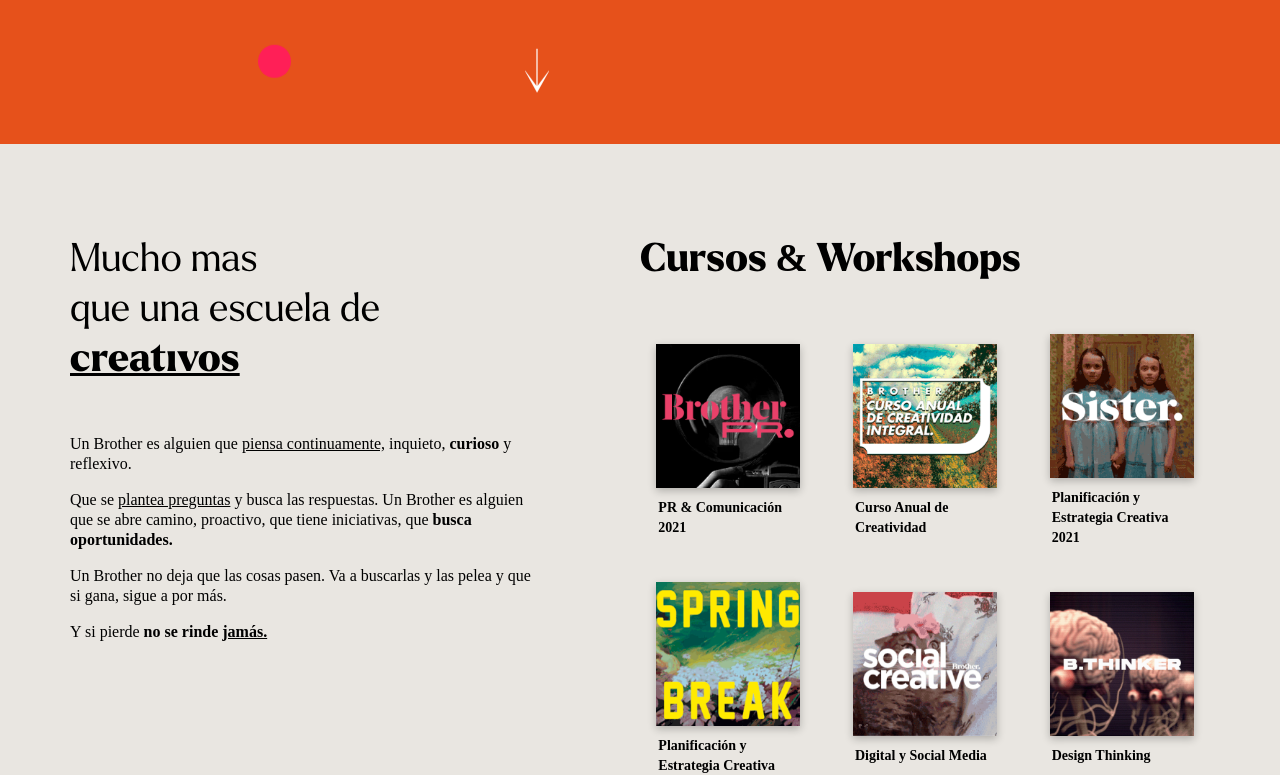
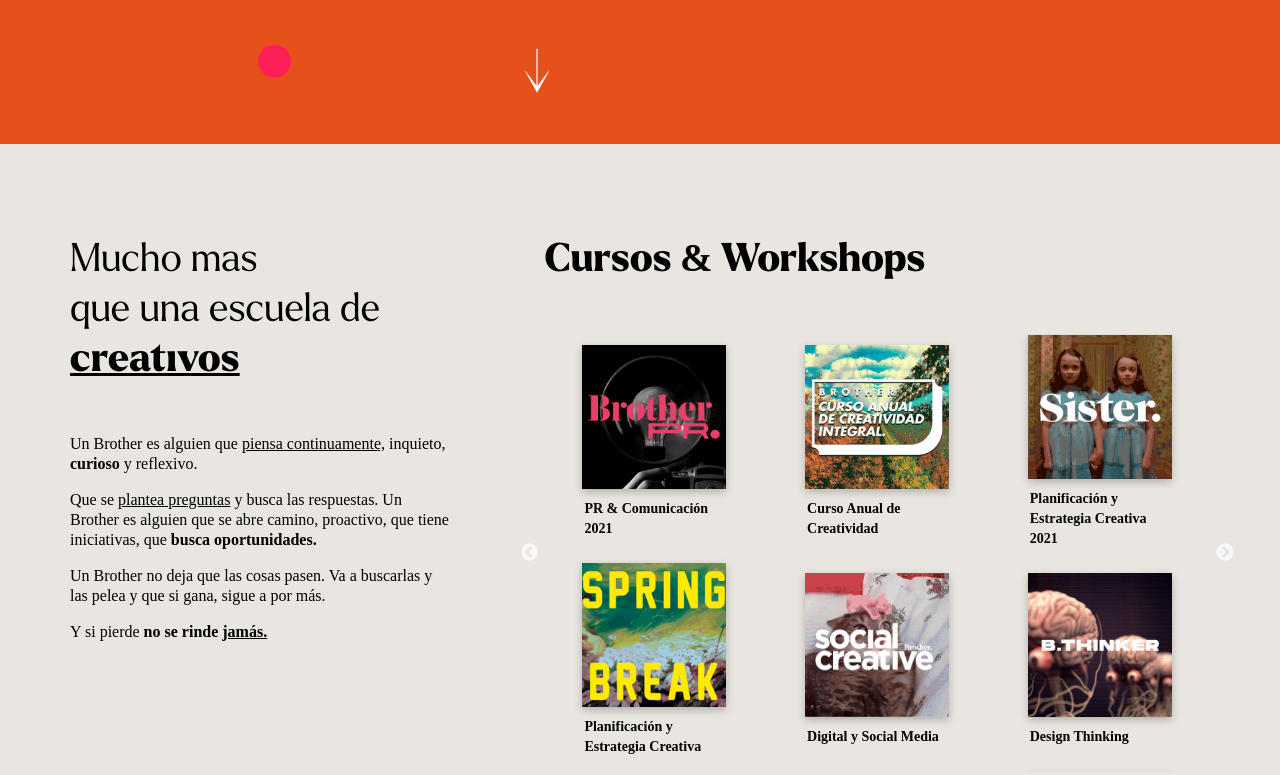
Before and after one commit to juanpedroarmella/codingco-challenge, a Next.js app: page / in a window 1280 px wide. Shown: the part 656-1431 px from the top of the page. Built offline with nearby package versions, Linux system fonts and the light colour scheme; a web font is replaced by a local one.

Commit message:
feat(first-section): carousel added

```diff
--- /dev/null
+++ b/src/components/course-list/components/CarouselDeskop.tsx
@@ -0,0 +1,69 @@
+import Box from '@mui/material/Box'
+import { styled } from '@mui/material/styles'
+import Product from './Product'
+import Slider from 'react-slick'
+import 'slick-carousel/slick/slick.css'
+import 'slick-carousel/slick/slick-theme.css'
+import data from '../data/products'
+import { useMemo } from 'react'
+
+const CarouselContainer = styled(Box)(({ theme }) => {
+  return {
+    display: 'grid',
+    gridTemplateColumns: 'repeat(3,1fr)',
+    justifyItems: 'center',
+    alignItems: 'center',
+    gap: '5px'
+  }
+})
+
+export default function CarouselDesktop (): JSX.Element {
+  const slides = useMemo(() => {
+    const arr = []
+    for (let i = 0; i < data.length; i += 3) {
+      arr.push(
+        <Box key={i}>
+          <CarouselContainer>
+            <Product
+              title={data[i].title}
+              img={data[i].img}
+              alt={data[i].alt}
+              places={data[i].places}
+              type={data[i].type}
+            />
+            {data[i + 1] !== undefined
+              ? (
+                <Product
+                  title={data[i + 1].title}
+                  img={data[i + 1].img}
+                  alt={data[i + 1].alt}
+                  places={data[i + 1].places}
+                  type={data[i + 1].type}
+                />
+                )
+              : null}
+
+            {data[i + 2] !== undefined
+              ? (
+                <Product
+                  title={data[i + 2].title}
+                  img={data[i + 2].img}
+                  alt={data[i + 2].alt}
+                  places={data[i + 2].places}
+                  type={data[i + 2].type}
+                />
+                )
+              : null}
+          </CarouselContainer>
+        </Box>
+      )
+    }
+    return arr
+  }, [])
+
+  return (
+    <Slider arrows vertical infinite rows={2} slidesToScroll={1}>
+      {slides}
+    </Slider>
+  )
+}
--- /dev/null
+++ b/src/components/course-list/components/CarouselMobile.tsx
@@ -0,0 +1,57 @@
+import Box from '@mui/material/Box'
+import { styled } from '@mui/material/styles'
+import Product from './Product'
+import Slider from 'react-slick'
+import 'slick-carousel/slick/slick.css'
+import 'slick-carousel/slick/slick-theme.css'
+import data from '../data/products'
+import { useMemo } from 'react'
+
+const CarouselContainer = styled(Box)(({ theme }) => {
+  return {
+    display: 'grid',
+    gridTemplateColumns: 'repeat(2,1fr)',
+    justifyItems: 'center',
+    alignItems: 'center',
+    gap: '0'
+  }
+})
+
+export default function CarouselMobile (): JSX.Element {
+  const slides = useMemo(() => {
+    const arr = []
+    for (let i = 0; i < data.length; i += 2) {
+      arr.push(
+        <Box key={i}>
+          <CarouselContainer>
+            <Product
+              title={data[i].title}
+              img={data[i].img}
+              alt={data[i].alt}
+              places={data[i].places}
+              type={data[i].type}
+            />
+            {data[i + 1] !== undefined
+              ? (
+                <Product
+                  title={data[i + 1].title}
+                  img={data[i + 1].img}
+                  alt={data[i + 1].alt}
+                  places={data[i + 1].places}
+                  type={data[i + 1].type}
+                />
+                )
+              : null}
+          </CarouselContainer>
+        </Box>
+      )
+    }
+    return arr
+  }, [])
+
+  return (
+    <Slider arrows vertical infinite rows={1} slidesToScroll={1}>
+      {slides}
+    </Slider>
+  )
+}
--- a/src/components/course-list/components/CoursesAndWorkshops.tsx
+++ b/src/components/course-list/components/CoursesAndWorkshops.tsx
@@ -1,6 +1,8 @@
 import Box from '@mui/material/Box'
 import { styled } from '@mui/material/styles'
-import Product from './Product'
+import { useMediaQuery, useTheme } from '@mui/material'
+import CarouselDesktop from './CarouselDeskop'
+import CarouselMobile from './CarouselMobile'
 
 const MainContainer = styled(Box)(({ theme }) => {
   return {
@@ -20,67 +22,13 @@ const Title = styled('h3')(({ theme }) => {
   }
 })
 
-const CarouselContainer = styled(Box)(({ theme }) => {
-  return {
-    display: 'grid',
-    gridTemplateColumns: 'repeat(3, 1fr)',
-    justifyItems: 'center',
-    alignItems: 'center',
-    gap: '20px',
-    [theme.breakpoints.down('md')]: {
-      gap: '5px'
-    },
-    [theme.breakpoints.down('xs')]: {
-      gridTemplateColumns: 'repeat(2, 1fr)'
-    }
-  }
-})
-
 export default function CoursesAndWorkshops (): JSX.Element {
+  const theme = useTheme()
+  const isSm = useMediaQuery(theme.breakpoints.down('sm'))
   return (
     <MainContainer component='section'>
       <Title>Cursos & Workshops</Title>
-      <CarouselContainer>
-        <Product
-          type='course'
-          title='PR & Comunicación 2021'
-          img='/thumb-01.jpg'
-          places='few'
-          alt='Imagen del curso "PR & Comunicación 2021"'
-        />
-        <Product
-          type='course'
-          title='Curso Anual de Creatividad'
-          img='/thumb-02.jpg'
-          places='avaliable'
-          alt='Imagen del curso "Curso Anual de Creatividad"'
-        />
-        <Product
-          type='course'
-          title='Planificación y Estrategia Creativa 2021'
-          img='/thumb-03.jpg'
-          places='none'
-          alt='Imagen del curso "Planificación y Estrategia Creativa 2021"'
-        />
-        <Product
-          type='workshop'
-          title='Planificación y Estrategia Creativa '
-          img='/thumb-04.jpg'
-          alt='Imagen del curso "Planificación y Estrategia Creativa"'
-        />
-        <Product
-          type='workshop'
-          title='Digital y Social Media'
-          img='/thumb-05.jpg'
-          alt='Imagen del curso "Digital y Social Media"'
-        />
-        <Product
-          type='workshop'
-          title='Design Thinking'
-          img='/thumb-06.jpg'
-          alt='Imagen del curso "Design Thinking"'
-        />
-      </CarouselContainer>
+      {isSm ? <CarouselMobile /> : <CarouselDesktop />}
     </MainContainer>
   )
 }
--- a/src/components/course-list/components/PlacesInfo.tsx
+++ b/src/components/course-list/components/PlacesInfo.tsx
@@ -3,7 +3,7 @@ import { styled } from '@mui/material/styles'
 import Typography from '@mui/material/Typography'
 import { useMemo } from 'react'
 
-const Container = styled(Box)<PlacesInfoProps>(({ places, opacity }) => {
+const Container = styled(Box)<PlacesInfoProps>(({ theme, places, opacity }) => {
   const colors = useMemo(() => {
     if (places === 'few') {
       return {
@@ -17,7 +17,7 @@ const Container = styled(Box)<PlacesInfoProps>(({ places, opacity }) => {
         color: 'black'
       }
     }
-    if (places === 'avaliable') {
+    if (places === 'available') {
       return {
         background: 'rgba(0,0,0,0.9)',
         color: '#E1DF3C'
@@ -43,6 +43,10 @@ const Container = styled(Box)<PlacesInfoProps>(({ places, opacity }) => {
     transition: 'opacity 0.3s ease',
     '& svg path': {
       fill: colors?.color
+    },
+    [theme.breakpoints.down('xs')]: {
+      width: 120,
+      height: 120
     }
   }
 })
@@ -54,7 +58,7 @@ const Text = styled(Typography)(() => {
 })
 
 interface PlacesInfoProps {
-  places: 'none' | 'few' | 'avaliable'
+  places: 'none' | 'few' | 'available'
   opacity: 0 | 1
 }
 
@@ -63,9 +67,15 @@ export default function PlacesInfo ({
   opacity
 }: PlacesInfoProps): JSX.Element {
   const placesTextInfo = useMemo(() => {
-    if (places === 'none') { return ['Sold out!', ' Reserva para la proxima edición'] }
-    if (places === 'few') { return ['Quedan pocas plazas.', ' ¡No te quedes fuera!'] }
-    if (places === 'avaliable') { return ['Hay plazas disponibles.', ' ¡Apúntate!'] }
+    if (places === 'none') {
+      return ['Sold out!', ' Reserva para la proxima edición']
+    }
+    if (places === 'few') {
+      return ['Quedan pocas plazas.', ' ¡No te quedes fuera!']
+    }
+    if (places === 'available') {
+      return ['Hay plazas disponibles.', ' ¡Apúntate!']
+    }
 
     return []
   }, [places])
--- a/src/components/course-list/components/Product.tsx
+++ b/src/components/course-list/components/Product.tsx
@@ -15,8 +15,11 @@ const MainContainer = styled('a')(({ theme }) => {
       boxShadow: 'rgba(0, 0, 0, 0.24) 0px 3px 8px'
     },
     [theme.breakpoints.down('sm')]: {
-      width: 144,
-      gap: '20px'
+      gap: '20px',
+      height: 247
+    },
+    [theme.breakpoints.down('xs')]: {
+      width: 120
     }
   }
 })
@@ -37,6 +40,10 @@ const Title = styled('h3')(({ theme }) => {
     [theme.breakpoints.down('sm')]: {
       fontSize: 20,
       textAlign: 'center'
+    },
+    [theme.breakpoints.down('xs')]: {
+      fontSize: 15,
+      textAlign: 'center'
     }
   }
 })
@@ -44,12 +51,12 @@ const Title = styled('h3')(({ theme }) => {
 interface ProductProps {
   title: string
   img: string
-  places?: 'none' | 'few' | 'avaliable'
+  places?: 'none' | 'few' | 'available'
   alt: string
   type: 'workshop' | 'course'
 }
 
-export default function Product({
+export default function Product ({
   title,
   img,
   places,
@@ -57,7 +64,7 @@ export default function Product({
   type
 }: ProductProps): JSX.Element {
   const theme = useTheme()
-  const isSm = useMediaQuery(theme.breakpoints.down('sm'))
+  const isSm = useMediaQuery(theme.breakpoints.down('xs'))
   const [opacity, setOpacity] = useState<0 | 1>(0)
   const handleHover = (): void => {
     setOpacity(1)
@@ -69,16 +76,21 @@ export default function Product({
     <MainContainer
       href='#'
       onMouseOver={handleHover}
-      onMouseLeave={handleLeave}>
-      {isSm ? (
-        <Image src={img} width={144} height={144} alt={alt} />
-      ) : (
-        <Image src={img} width={144} height={144} alt={alt} />
-      )}
+      onMouseLeave={handleLeave}
+    >
+      {isSm
+        ? (
+          <Image src={img} width={120} height={120} alt={alt} />
+          )
+        : (
+          <Image src={img} width={144} height={144} alt={alt} />
+          )}
       <Title>{title}</Title>
-      {type === 'course' ? (
-        <PlacesInfo places={places ?? 'avaliable'} opacity={opacity} />
-      ) : null}
+      {type === 'course'
+        ? (
+          <PlacesInfo places={places ?? 'available'} opacity={opacity} />
+          )
+        : null}
     </MainContainer>
   )
 }
--- /dev/null
+++ b/src/components/course-list/data/products.ts
@@ -0,0 +1,86 @@
+import IProduct from '../interfaces/IProduct'
+
+const data: IProduct[] = [
+  {
+    type: 'course',
+    title: 'PR & Comunicación 2021',
+    img: '/thumb-01.jpg',
+    places: 'few',
+    alt: 'Imagen del curso PR & Comunicacion 2021'
+  },
+  {
+    type: 'course',
+    title: 'Curso Anual de Creatividad',
+    img: '/thumb-02.jpg',
+    places: 'available',
+    alt: 'Imagen del curso Curso Anual de Creatividad'
+  },
+  {
+    type: 'course',
+    title: 'Planificación y Estrategia Creativa 2021',
+    img: '/thumb-03.jpg',
+    places: 'none',
+    alt: 'Imagen del curso Planificación y Estrategia Creativa 2021'
+  },
+
+  {
+    type: 'workshop',
+    title: 'Planificación y Estrategia Creativa',
+    img: '/thumb-04.jpg',
+    alt: 'Imagen del curso Planificación y Estrategia Creativa'
+  },
+  {
+    type: 'workshop',
+    title: 'Digital y Social Media',
+    img: '/thumb-05.jpg',
+    alt: 'Imagen del curso Digital y Social Media'
+  },
+  {
+    type: 'workshop',
+    title: 'Design Thinking',
+    img: '/thumb-06.jpg',
+    alt: 'Imagen del curso Design Thinking'
+  },
+  {
+    type: 'course',
+    title: 'PR & Comunicación 2021',
+    img: '/thumb-01.jpg',
+    places: 'few',
+    alt: 'Imagen del curso PR & Comunicacion 2021'
+  },
+  {
+    type: 'course',
+    title: 'Curso Anual de Creatividad',
+    img: '/thumb-02.jpg',
+    places: 'available',
+    alt: 'Imagen del curso Curso Anual de Creatividad'
+  },
+  {
+    type: 'course',
+    title: 'Planificación y Estrategia Creativa 2021',
+    img: '/thumb-03.jpg',
+    places: 'none',
+    alt: 'Imagen del curso Planificación y Estrategia Creativa 2021'
+  },
+
+  {
+    type: 'workshop',
+    title: 'Planificación y Estrategia Creativa',
+    img: '/thumb-04.jpg',
+    alt: 'Imagen del curso Planificación y Estrategia Creativa'
+  },
+  {
+    type: 'workshop',
+    title: 'Digital y Social Media',
+    img: '/thumb-05.jpg',
+    alt: 'Imagen del curso Digital y Social Media'
+  },
+  {
+    type: 'workshop',
+    title: 'Design Thinking',
+    img: '/thumb-06.jpg',
+    alt: 'Imagen del curso Design Thinking'
+  }
+]
+
+export default data
--- /dev/null
+++ b/src/components/course-list/interfaces/IProduct.ts
@@ -0,0 +1,7 @@
+export default interface IProduct {
+  type: 'course' | 'workshop'
+  title: string
+  places?: 'few' | 'available' | 'none'
+  img: string
+  alt: string
+}
```
